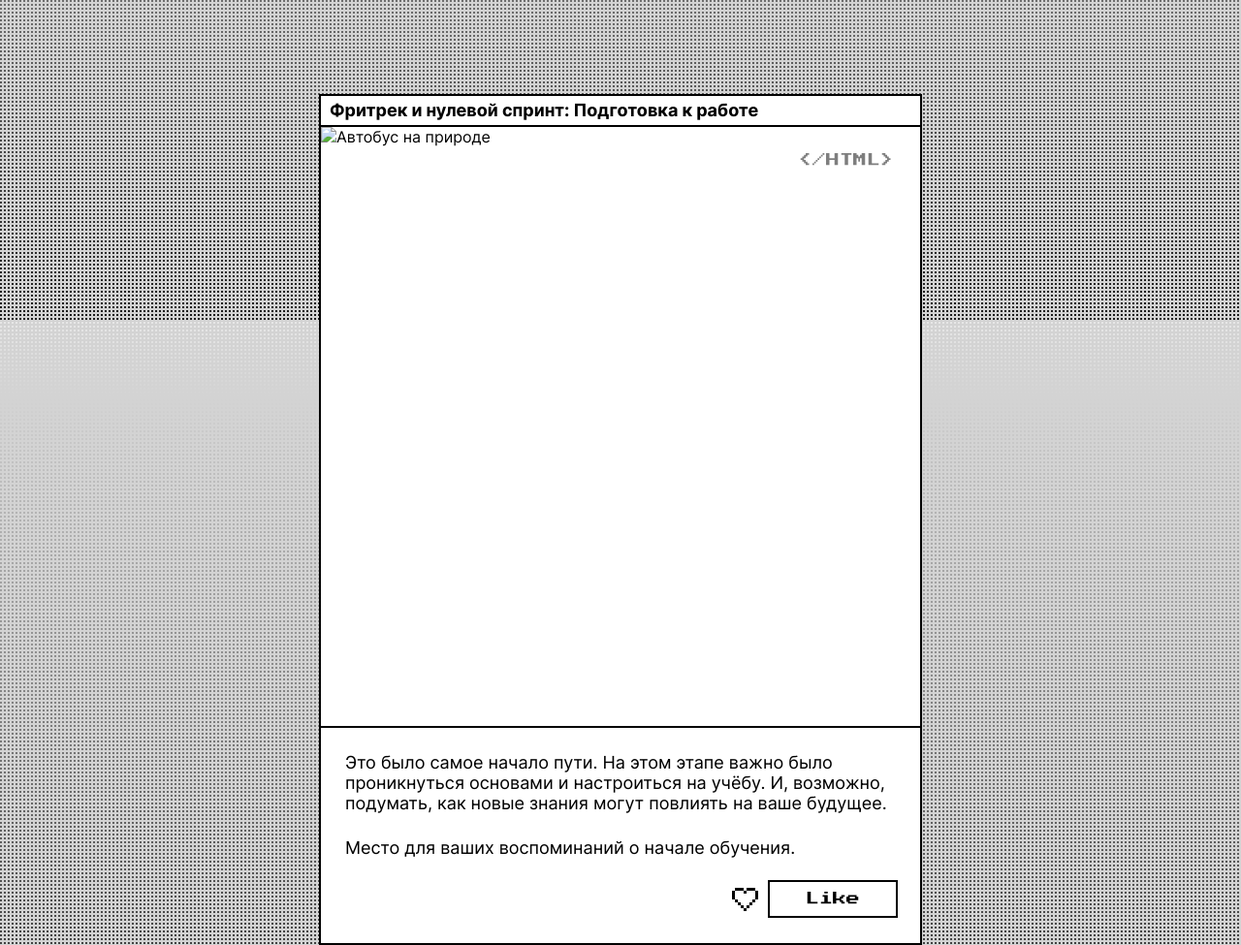
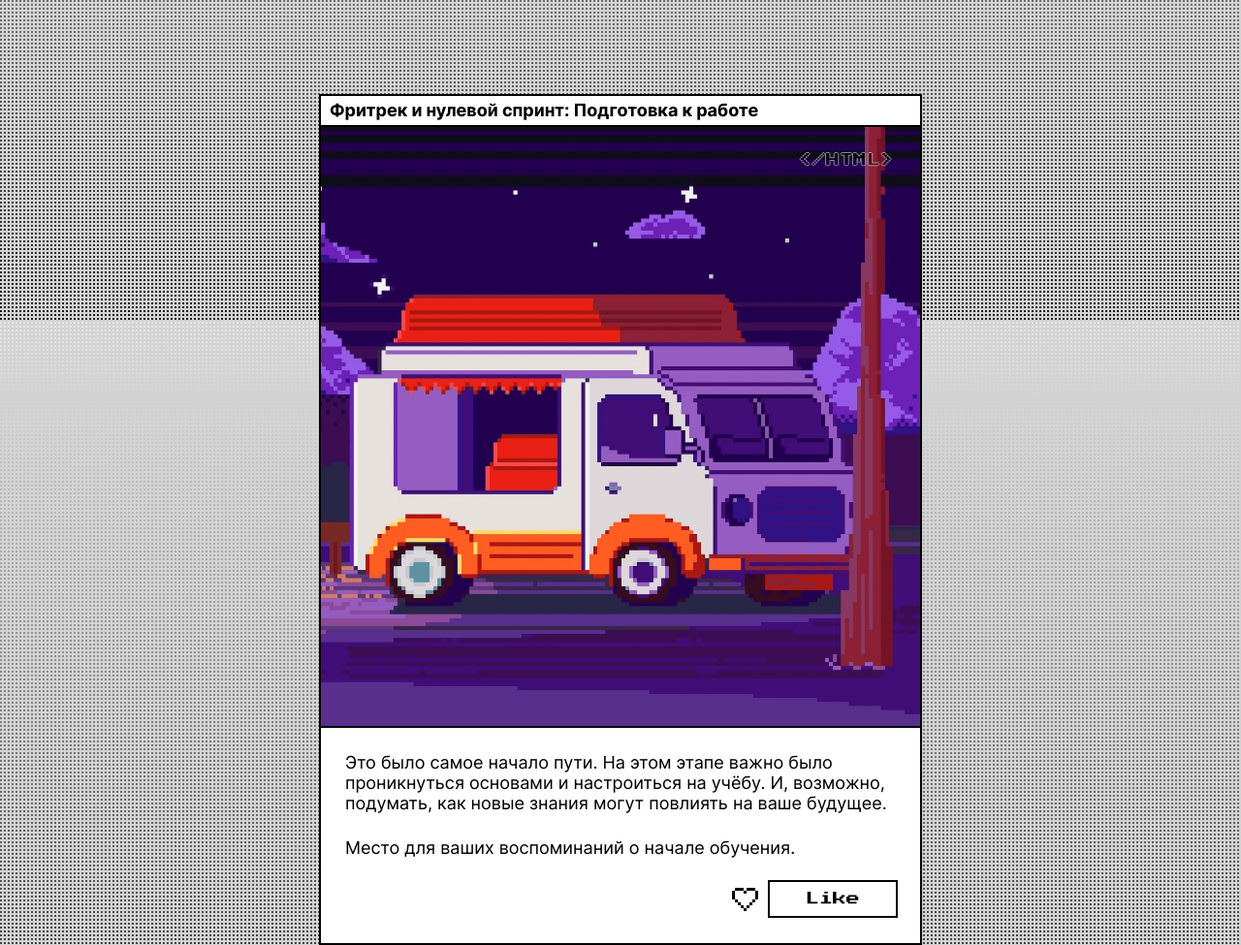
Before and after one commit to AlekseiKadochnikov/zakrivayuschiy-teg-f, a website: page index.html in a window 1280 px wide. Shown: the part 468-1443 px from the top of the page at 97% size. Drawn offline with Linux system fonts and the light colour scheme; the site is published under a folder, as on GitHub Pages, so addresses that start at the root find nothing.

Commit message:
first commit

```diff
--- a/index.html
+++ b/index.html
@@ -27,7 +27,7 @@
         </h2>
         <div class="card__image">
           <span class="card__watermark">&lt;/HTML&gt;</span>
-          <img class="" src="/images/bus.png" alt="Автобус на природе" />
+          <img class="" src="images/bus.png" alt="Автобус на природе" />
         </div>
         <div class="card__description">
           <p class="card__description_text">
@@ -86,7 +86,7 @@
           <span class="card__watermark">&lt;/HTML&gt;</span>
           <img
             class="image-grayscale"
-            src="/images/bus.png"
+            src="images/bus.png"
             alt="Автобус на природе"
           />
         </div>
@@ -149,7 +149,7 @@
           <span class="card__watermark">&lt;/HTML&gt;</span>
           <img
             class="image-saturate"
-            src="/images/bus.png"
+            src="images/bus.png"
             alt="Автобус на природе"
           />
         </div>
@@ -210,7 +210,7 @@
           <span class="card__watermark">&lt;/HTML&gt;</span>
           <img
             class="image-hue-rotate"
-            src="/images/bus.png"
+            src="images/bus.png"
             alt="Автобус на природе"
           />
         </div>
@@ -273,7 +273,7 @@
           <span class="card__watermark">&lt;/HTML&gt;</span>
           <img
             class="image-invert"
-            src="/images/bus.png"
+            src="images/bus.png"
             alt="Автобус на природе"
           />
         </div>
@@ -337,7 +337,7 @@
           <span class="card__watermark">&lt;/HTML&gt;</span>
           <img
             class="image-grayscale"
-            src="/images/bus.png"
+            src="images/bus.png"
             alt="Автобус на природе"
           />
         </div>
@@ -398,7 +398,7 @@
           <span class="card__watermark">&lt;/HTML&gt;</span>
           <img
             class="image-blur"
-            src="/images/bus.png"
+            src="images/bus.png"
             alt="Автобус на природе"
           />
         </div>
@@ -461,7 +461,7 @@
           <span class="card__watermark">&lt;/HTML&gt;</span>
           <img
             class="image-fiter-mix"
-            src="/images/bus.png"
+            src="images/bus.png"
             alt="Автобус на природе"
           />
         </div>
```
